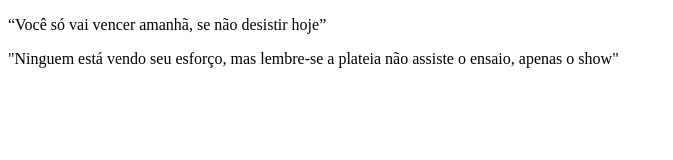
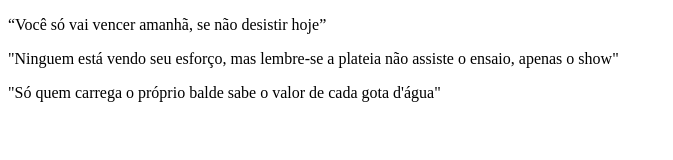
Before and after one commit to Pesouzaaaa/Projeto-modulo-1, a plain HTML site: page index.html in a window 1280 px wide. Shown: the whole page, without its empty margins (0-673 px from the left). Drawn offline with Linux system fonts and the light colour scheme.

Commit message:
Frase motivacional 3

```diff
--- a/index.html
+++ b/index.html
@@ -9,5 +9,6 @@
 <body>
     <p>“Você só vai vencer amanhã, se não desistir hoje”</p>
     <p>"Ninguem está vendo seu esforço, mas lembre-se a plateia não assiste o ensaio, apenas o show"</p>
+    <p>"Só quem carrega o próprio balde sabe o valor de cada gota d'água"</p>
 </body>
 </html>
```
